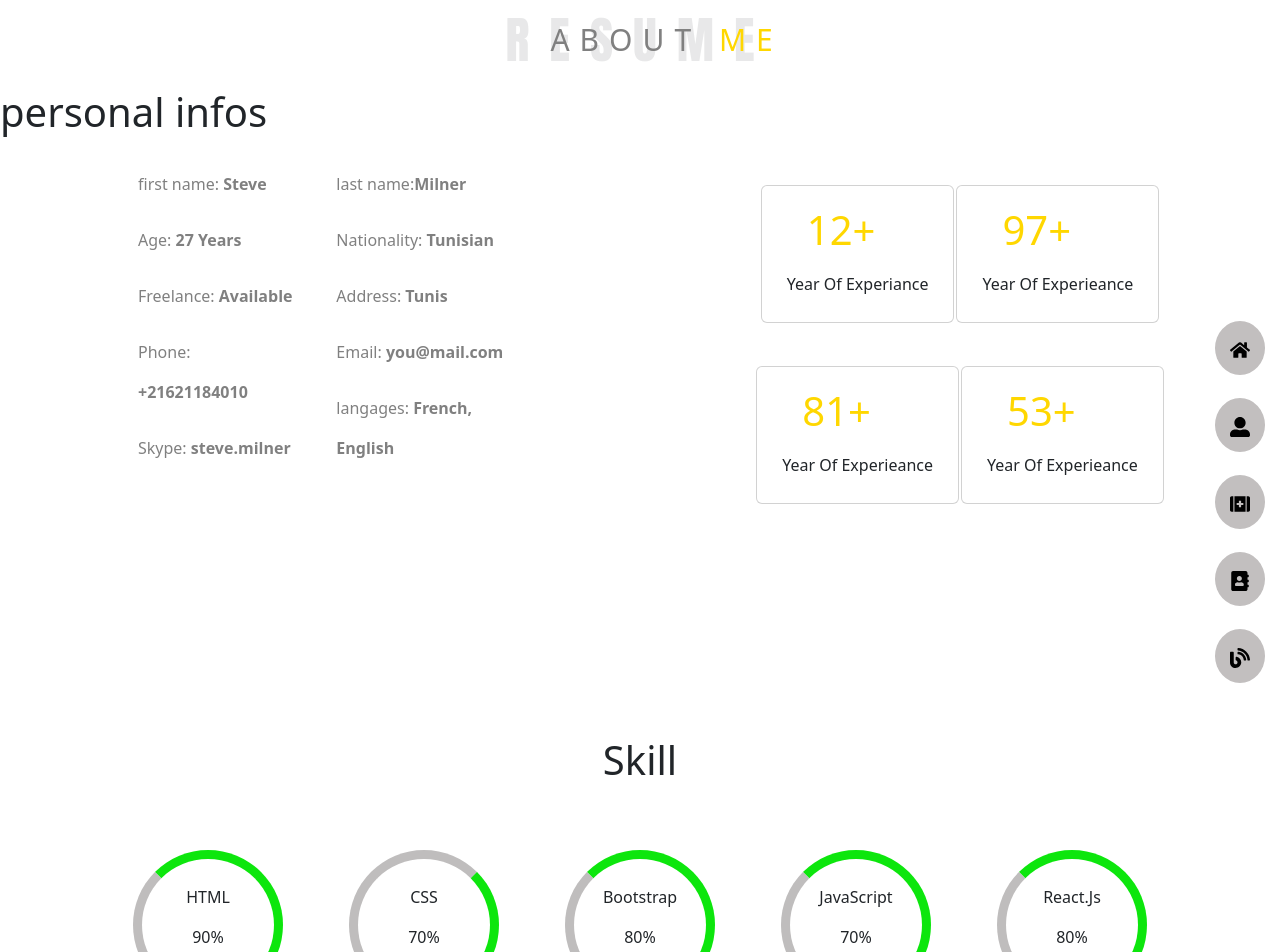
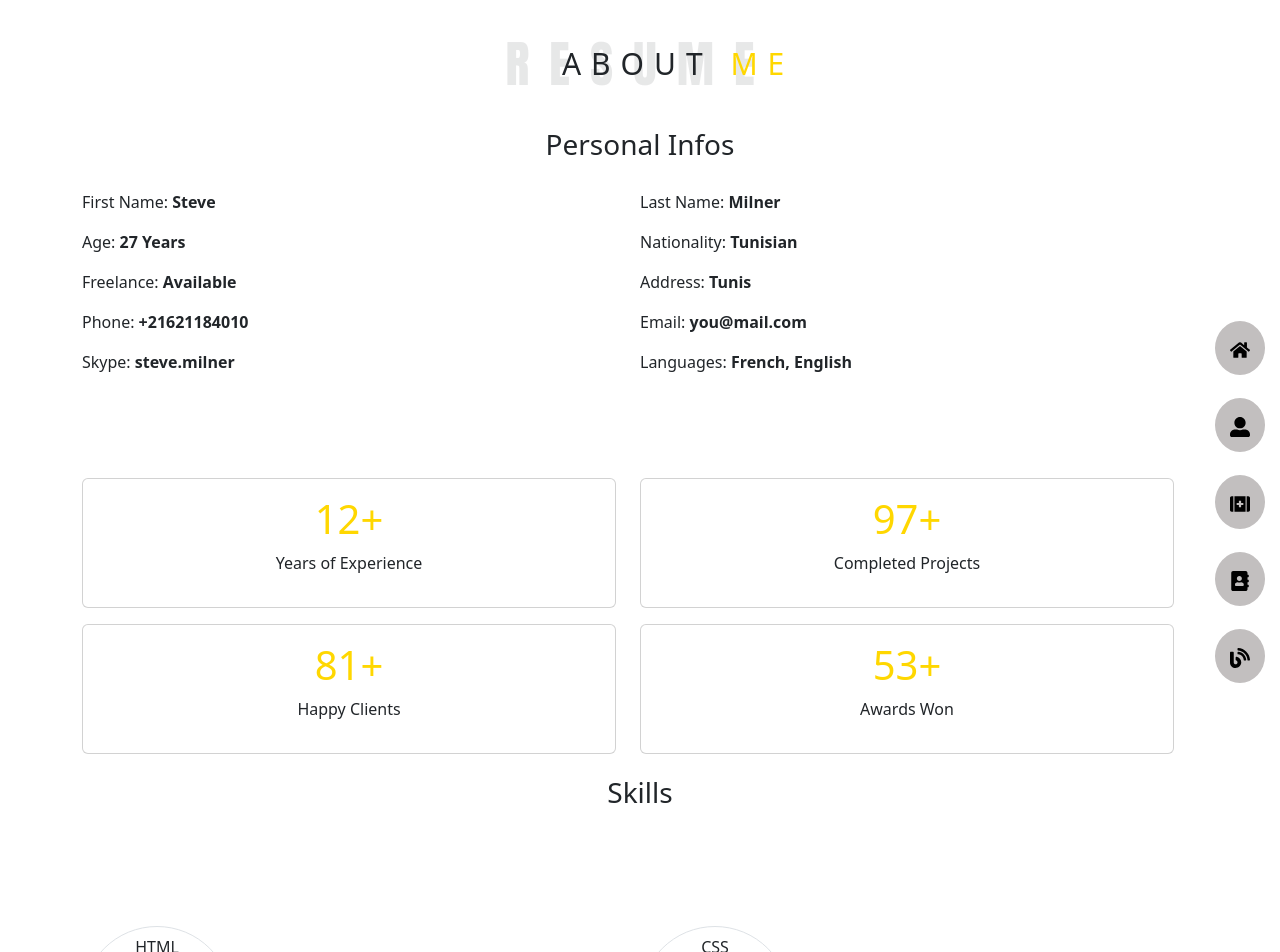
Before and after one commit to MShakir7852/Portfolio-website, a React (Create React App) app: page /about in a window 1280 px wide. Shown: the top 952 px of the page. Built offline with nearby package versions, Linux system fonts and the light colour scheme.

Commit message:
Deploying new version

```diff
--- a/src/Home.css
+++ b/src/Home.css
@@ -291,31 +291,14 @@ color: grey;
     border: 9px solid rgb(191, 189, 189);
     border-right: 9px solid rgb(13, 230, 13);
     border-bottom: 9px solid rgb(13, 230, 13);
-    /* border-top: 9px solid rgb(13, 230, 13); */
+    border-top: 9px solid rgb(13, 230, 13);
     width: 150px;
     height: 150px;
     border-radius: 50%;
     display: flex;
     justify-content: center;
-flex-direction: column;
+    flex-direction: column;
     align-items: center;
-}
-.b1{
-    border-top: 9px solid rgb(13, 230, 13);
-
-}
-.b3{
-    border-top: 9px solid rgb(13, 230, 13);
-
-}
-.b4{
-
-    border-top: 9px solid rgb(13, 230, 13);
-
-}
-.b5{
-    border-top: 9px solid rgb(13, 230, 13);
-
 }
 .picture{
     display: flex;
--- a/src/Media/About.jsx
+++ b/src/Media/About.jsx
@@ -1,79 +1,88 @@
 import React from 'react';
+import 'bootstrap/dist/css/bootstrap.min.css';
 
 export default function About() {
-    const Skill = []
+    const Skill = [
+        { name: "HTML", level: "90%" },
+        { name: "CSS", level: "70%" },
+        { name: "Bootstrap", level: "80%" },
+        { name: "JavaScript", level: "70%" },
+        { name: "React.Js", level: "80%" }
+    ];
+
     return (
-        <div>
-            <div className='Heading-Text'>
+        <div className="container mt-4">
+            <div className="Heading-Text text-center">
                 <h1>Resume</h1>
-                <h2 className="text">About <span className='me'>ME</span></h2>
+                <h2>About <span className="me">ME</span></h2>
             </div>
+
             <div className="main-content">
-                <h1>personal infos</h1>
-                <div className="main-content-box">
-                    <div className="box">
-                        <div className="box-content">
-                            <ul >
-                                <li><p>first name: <b>Steve</b></p></li>
+                <h3 className="text-center mt-4">Personal Infos</h3>
+
+                <div className="row main-content-box">
+                    <div className="col-12 col-md-6">
+                        <ul className="list-unstyled">
+                            <li><p>First Name: <b>Steve</b></p></li>
                             <li><p>Age: <b>27 Years</b></p></li>
                             <li><p>Freelance: <b>Available</b></p></li>
                             <li><p>Phone: <b>+21621184010</b></p></li>
                             <li><p>Skype: <b>steve.milner</b></p></li>
                         </ul>
-                            <ul>
-                                <li><p>last name:<b>Milner</b></p></li>
+                    </div>
+                    <div className="col-12 col-md-6">
+                        <ul className="list-unstyled">
+                            <li><p>Last Name: <b>Milner</b></p></li>
                             <li><p>Nationality: <b>Tunisian</b></p></li>
-                                <li><p>Address:  <b>Tunis</b></p></li>
+                            <li><p>Address: <b>Tunis</b></p></li>
                             <li><p>Email: <b>you@mail.com</b></p></li>
-                                <li><p>langages:  <b>French, English</b></p></li>
+                            <li><p>Languages: <b>French, English</b></p></li>
                         </ul>
                     </div>
                 </div>
-                    <div className="box box-2  col-12 col-md-6 col-lg-4">
-                        <div className='card'>
+
+                <div className="row my-5">
+                    <div className="col-12 col-md-3 col-lg-6 mb-3">
+                        <div className="card text-center p-3">
                             <h1>12+</h1>
-                            <p>Year Of Experiance</p>
+                            <p>Years of Experience</p>
                         </div>
-                        <div className="card">
+                    </div>
+                    <div className="col-12 col-md-3 col-lg-6 mb-3">
+                        <div className="card text-center p-3">
                             <h1>97+</h1>
-                            <p>Year Of Experieance</p>
+                            <p>Completed Projects</p>
                         </div>
-                        <div className="card">
+                    </div>
+                    <div className="col-12 col-md-3 col-lg-6 mb-3">
+                        <div className="card text-center p-3">
                             <h1>81+</h1>
-                            <p>Year Of Experieance</p>
+                            <p>Happy Clients</p>
                         </div>
-                        <div className="card">
+                    </div>
+                    <div className="col-12 col-md-3 col-lg-6 mb-3">
+                        <div className="card text-center p-3">
                             <h1>53+</h1>
-                            <p>Year Of Experieance</p>
+                            <p>Awards Won</p>
                         </div>
                     </div>
                 </div>
             </div>
+
             <div className="skil-text">
-                <h1 className='text-center p-5'>Skill</h1>
+                <h3 className="text-center p-5">Skills</h3>
             </div>
-            <div className="skills w-100">
-                <div className='border123 b1'>
-                    <p>HTML</p>
-                    <p>90%</p>
-                </div>
-                <div className='border123 b2'>
-                    <p>CSS</p>
-                    <p>70%</p>
-                </div>
-                <div className='border123 b3'>
-                    <p>Bootstrap</p>
-                    <p>80%</p>
-                </div>
-                <div className='border123 b4'>
-                    <p>JavaScript</p>
-                    <p>70%</p>
-                </div>
-                <div className='border123 b5'>
-                    <p>React.Js</p>
-                    <p>80%</p>
+
+            <div className="skills mt-5 row">
+                {Skill.map((skill, index) => (
+                    <div key={index} className="col-12 col-md-6 mb-3">
+                        <div className="border123 d-flex justify-content-between align-items-center border p-2">
+                            <p className="mb-0">{skill.name}</p>
+                            <p className="mb-0">{skill.level}</p>
                         </div>
                     </div>
-        </div >
+                ))}
+            </div>
+        </div>
     );
 }
```
Lines whose indentation alone changed are shown as unchanged.
